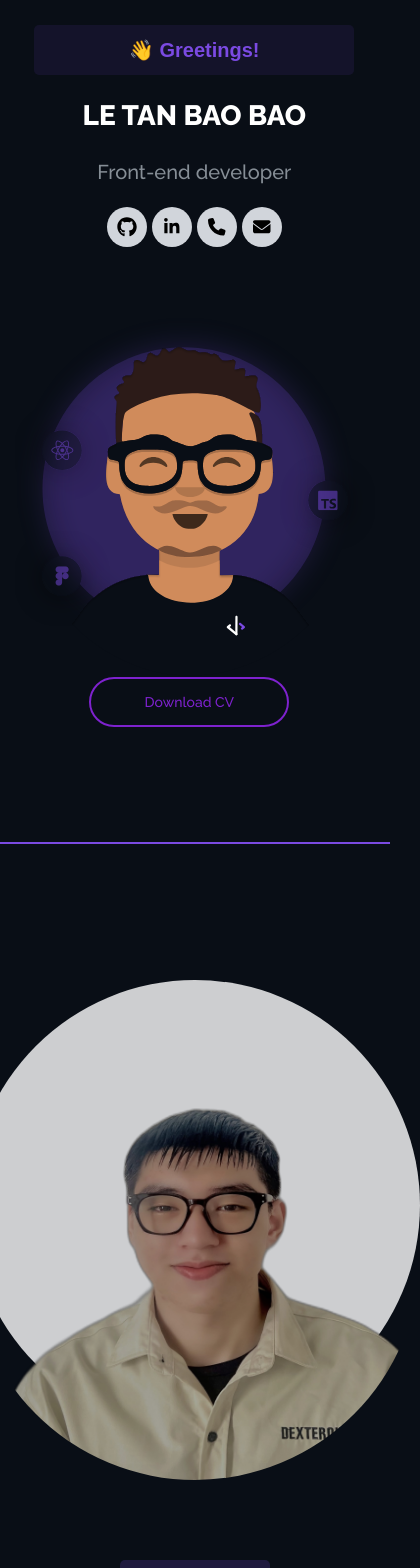
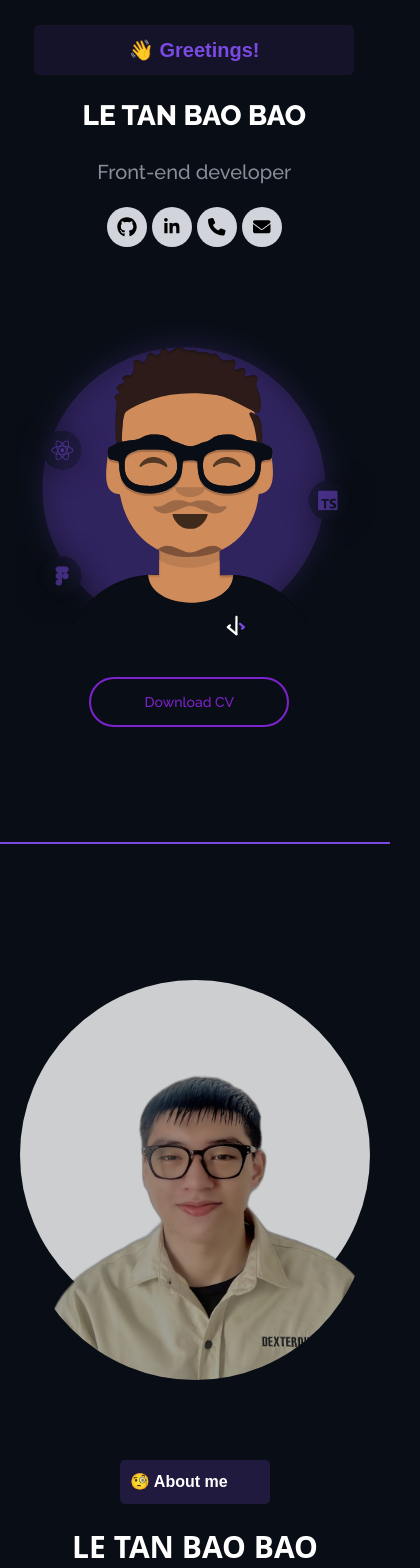
Before and after one commit to thomaswilsondev/portfilo, a React (Create React App) app: page / in a window 390 px wide. Shown: the top 1568 px of the page, 420 px wide, since content can reach past the window. Built offline with nearby package versions, Linux system fonts and the light colour scheme.

Commit message:
fix image on table and phone

```diff
--- a/src/css/mobile.styles.scss
+++ b/src/css/mobile.styles.scss
@@ -274,18 +274,17 @@
   }
   .AboutMe {
     width: 300px;
-
     &Boder {
-      width: 450px;
-      height: 450px;
+      width: 350px;
+      height: 350px;
       opacity: 0.8;
     }
     &Img {
       position: relative;
       & img {
-        width: 550px;
+        width: 450px;
+        height: 450px;
         opacity: 1;
-        height: 550px;
         position: absolute;
         left: 0%;
         top: -50px;
```
